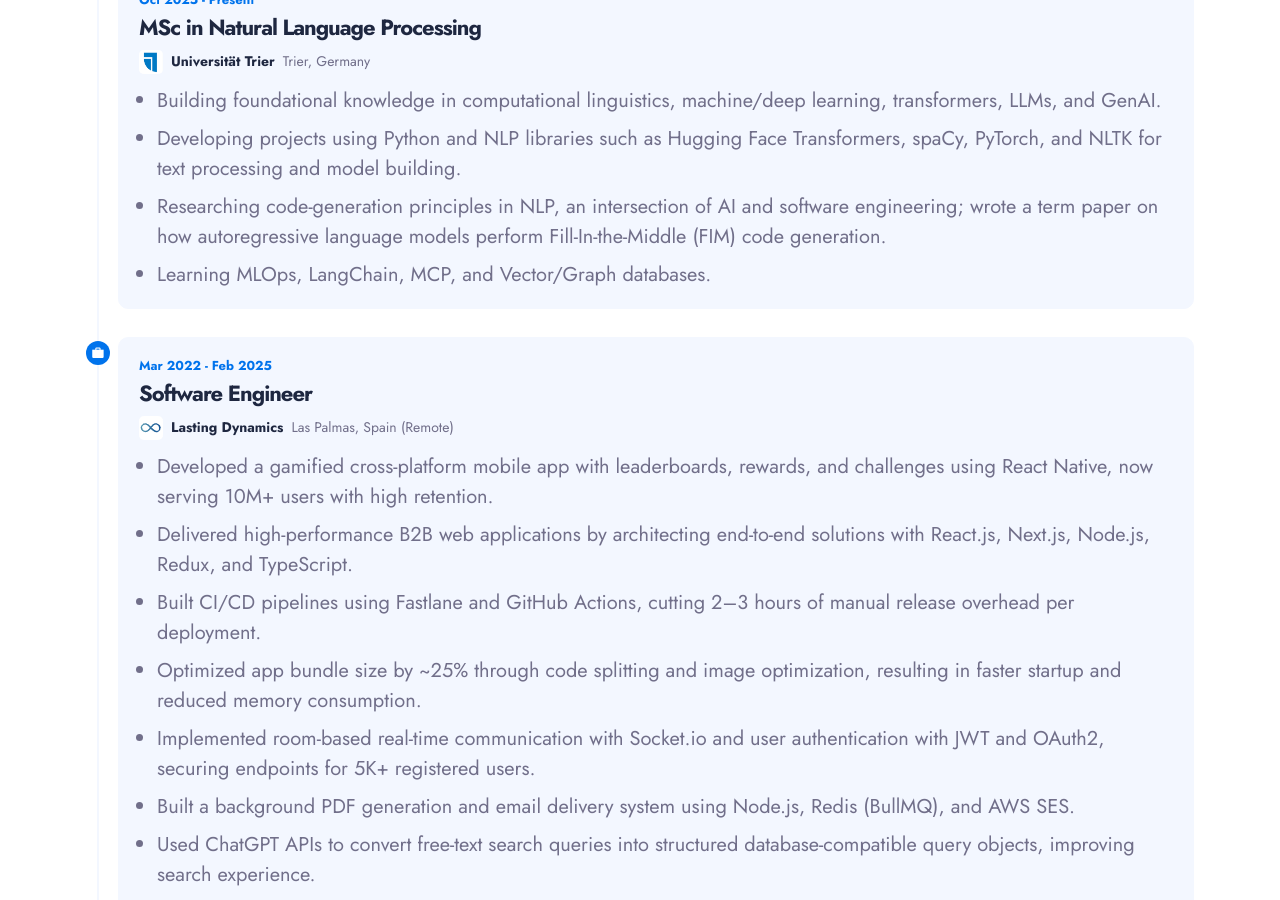
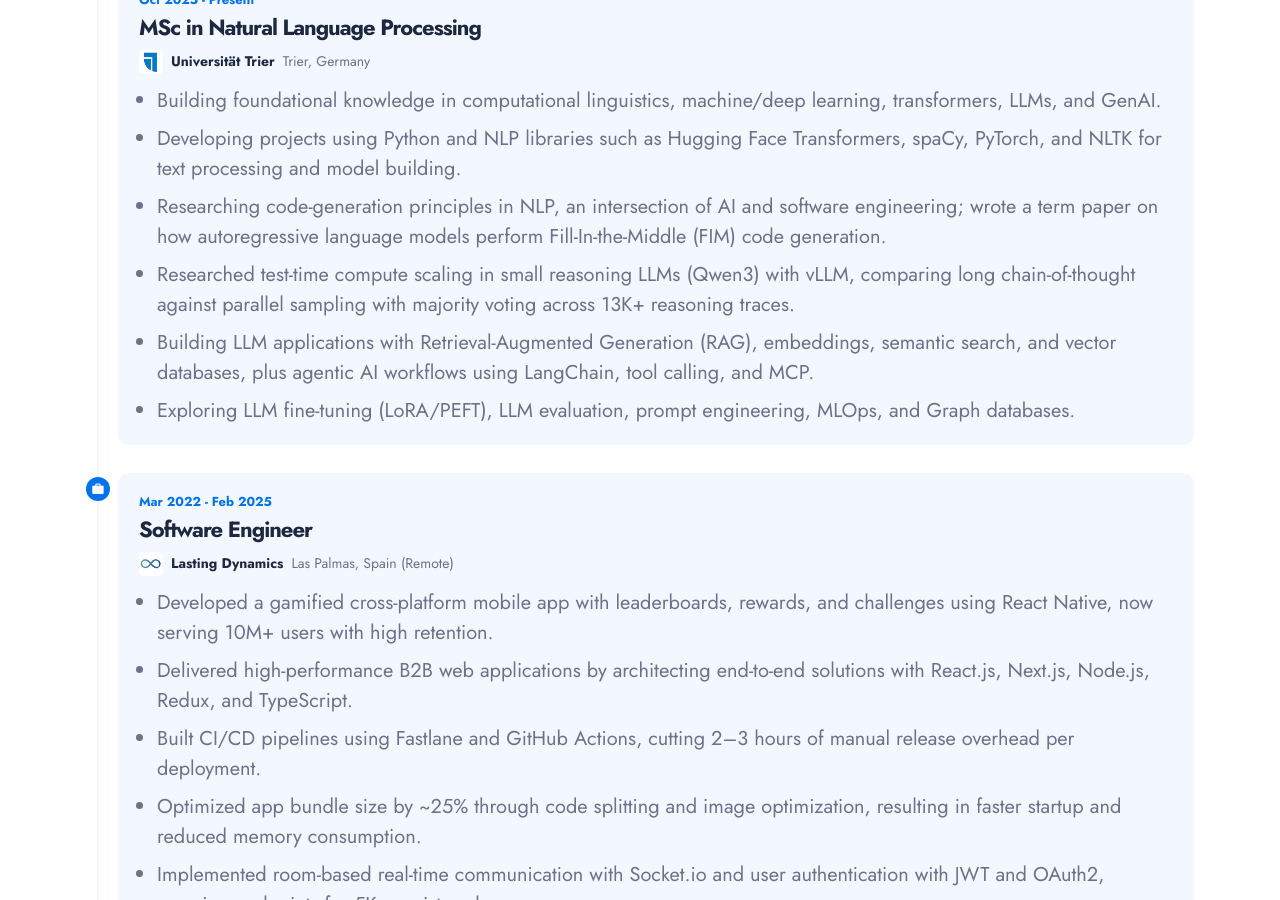
Before and after one commit to bhuwanadhikari/bhuwanadhikari.github.io, a Jekyll site: the page built from index.html, in a window 1280 px wide and 900 px high, scrolled down 1223 px. Built offline with Jekyll 4.4.1, drawn with Linux system fonts in a browser that asks for light colours; nearby versions of some CDN libraries.

Commit message:
update exp

```diff
--- a/index.html
+++ b/index.html
@@ -170,7 +170,12 @@
                 <li>Researching code-generation principles in NLP, an intersection of AI and software engineering; wrote
                   a term paper on how autoregressive language models perform Fill-In-the-Middle (FIM) code generation.
                 </li>
-                <li>Learning MLOps, LangChain, MCP, and Vector/Graph databases.</li>
+                <li>Researched test-time compute scaling in small reasoning LLMs (Qwen3) with vLLM, comparing long
+                  chain-of-thought against parallel sampling with majority voting across 13K+ reasoning traces.</li>
+                <li>Building LLM applications with Retrieval-Augmented Generation (RAG), embeddings, semantic search,
+                  and vector databases, plus agentic AI workflows using LangChain, tool calling, and MCP.</li>
+                <li>Exploring LLM fine-tuning (LoRA/PEFT), LLM evaluation, prompt engineering, MLOps, and Graph
+                  databases.</li>
               </ul>
             </div>
           </article>
```
